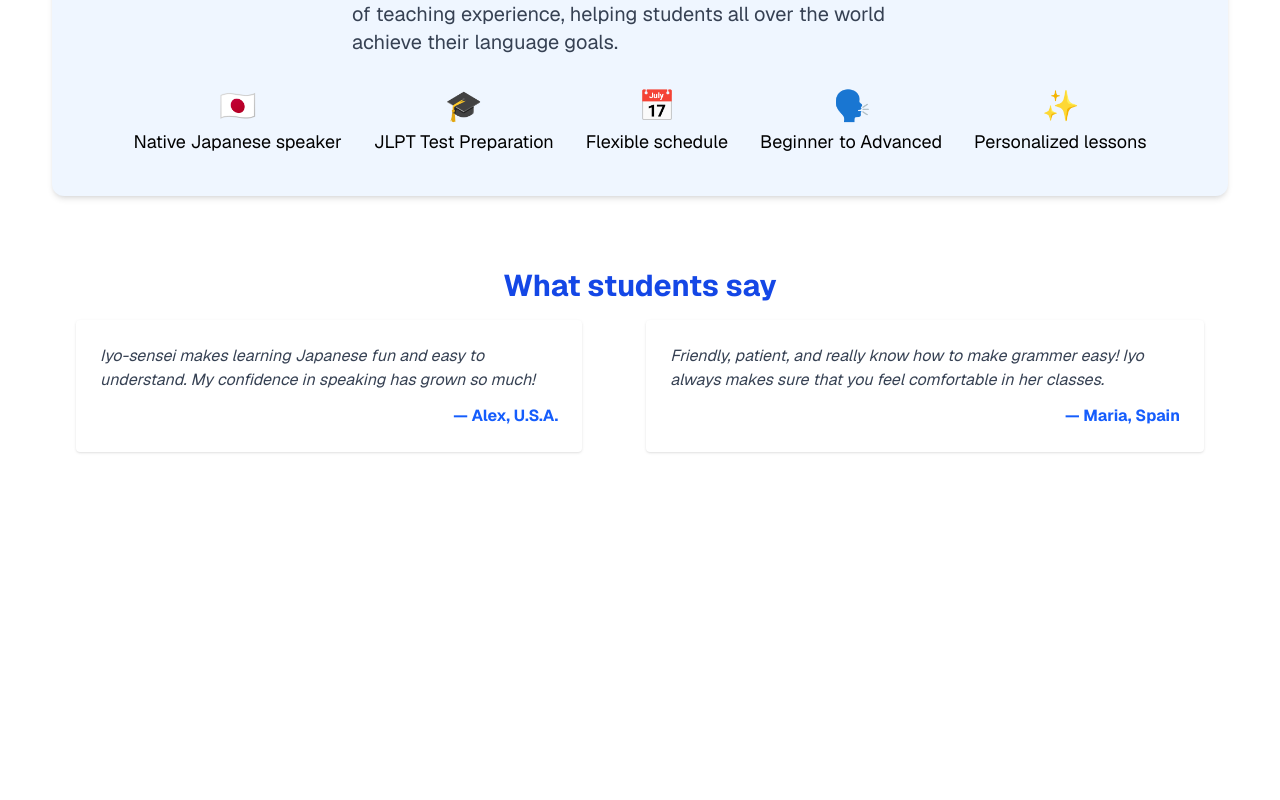
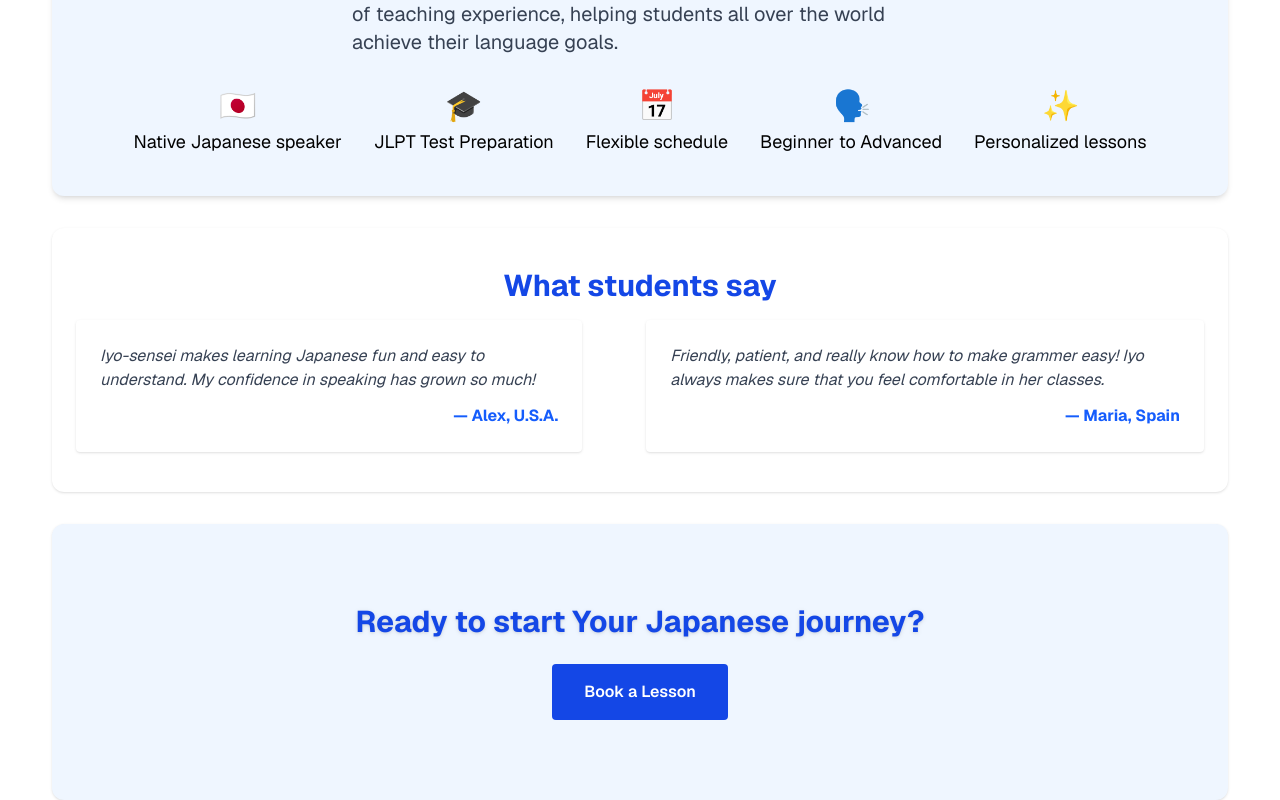
Before and after one commit to nirusu10/iyos-classroom, a Next.js app: page / in a window 1280 px wide. Shown: the part 424-1224 px from the top of the page. Before the commit the page ends 916 px from the top, so only its background shows below. Built offline with nearby package versions, Linux system fonts and the light colour scheme.

Commit message:
add cta section

```diff
--- a/src/app/page.tsx
+++ b/src/app/page.tsx
@@ -45,7 +45,7 @@ export default function HomePage() {
         </ul>
       </section>
       {/* Testimonial Section */}
-      <section className="mt-4 rounded-xl bg-white px-6 py-10 md:mt-8 dark:bg-gray-900">
+      <section className="mt-4 rounded-xl bg-white px-6 py-10 shadow md:mt-8 dark:bg-gray-900">
         <h2 className="text-center text-2xl font-bold text-blue-700 md:text-3xl dark:text-white">
           What students say
         </h2>
@@ -60,6 +60,18 @@ export default function HomePage() {
           />
         </ul>
       </section>
+      {/* CTA Section */}
+      <section className="mt-4 flex flex-col items-center rounded-xl bg-blue-50 px-10 py-20 shadow md:mt-8 dark:bg-gray-800">
+        <h2 className="text-2xl font-bold text-blue-700 drop-shadow md:text-3xl dark:text-white">
+          Ready to start Your Japanese journey?
+        </h2>
+        <Link
+          href="/book"
+          className="mt-6 inline-block w-full cursor-pointer rounded bg-blue-700 px-8 py-4 text-center font-semibold text-white transition hover:bg-blue-600 md:w-auto dark:bg-blue-300 dark:text-black dark:hover:bg-blue-400"
+        >
+          Book a Lesson
+        </Link>
+      </section>
     </main>
   );
 }
```
